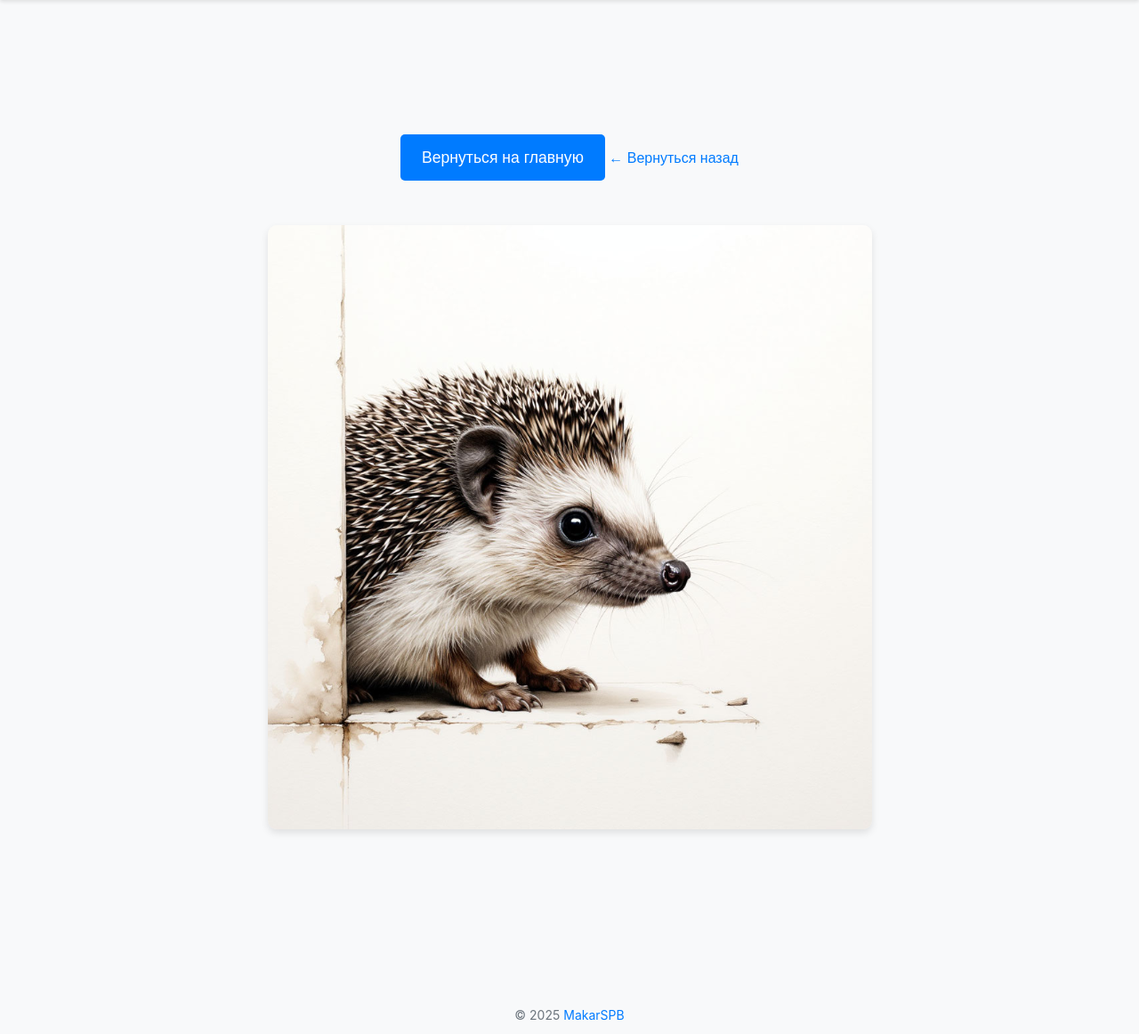
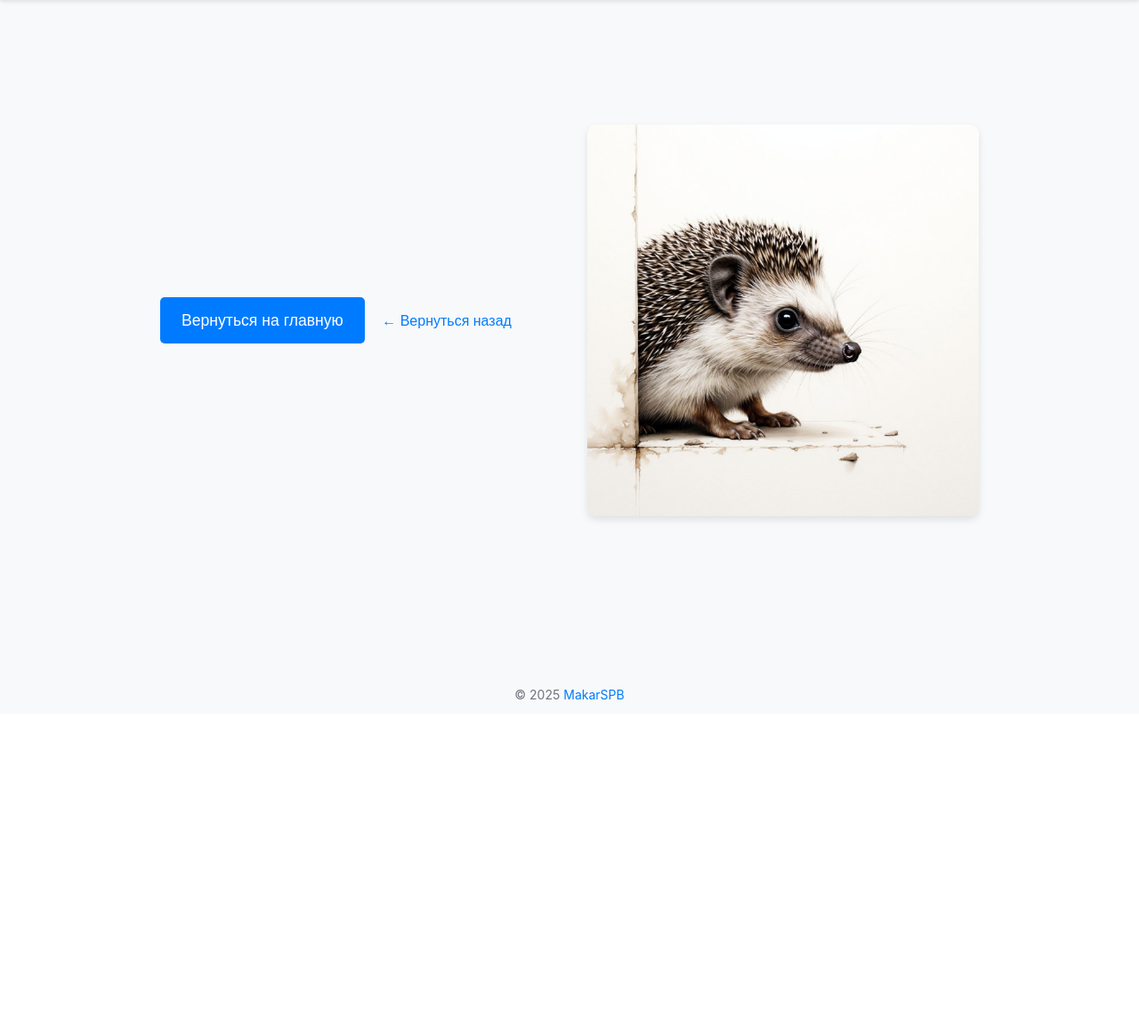
Before and after one commit to MakarSPB/iptv-manager, a FastAPI app: template templates/error.html in a window 1280 px wide. Shown: the part 56-1218 px from the top of the page at 89% size. After the commit the page ends 843 px from the top, so only its background shows below. Run offline with FastAPI, Linux system fonts and the light colour scheme; the template is opened without the code that fills it, so the values that code supplies are empty.

Commit message:
страница ошибок

```diff
--- a/templates/error.html
+++ b/templates/error.html
@@ -6,17 +6,34 @@
     <link rel="stylesheet" href="/static/style.css">
     <style>
         .error-container {
-            text-align: center;
             padding: 50px 20px;
             margin: 50px auto;
-            max-width: 800px;
+            max-width: 1000px;
             font-family: Arial, sans-serif;
+            display: flex;
+            align-items: center;
+            justify-content: space-between;
+            flex-wrap: wrap;
+        }
+
+        .error-content {
+            flex: 1;
+            min-width: 300px;
+            padding: 20px;
+        }
+
+        .error-image-container {
+            flex: 1;
+            min-width: 300px;
+            padding: 20px;
+            display: flex;
+            justify-content: center;
+            align-items: center;
         }
 
         .error-image {
             max-width: 100%;
             height: auto;
-            margin: 20px 0;
             border-radius: 10px;
             box-shadow: 0 4px 8px rgba(0,0,0,0.1);
         }
@@ -24,18 +41,19 @@
         .error-title {
             color: {{ "#dc3545" if status_code.startswith('4') else "#ffc107" if status_code.startswith('5') else "#007bff" }};
             font-size: 3rem;
-            margin: 20px 0;
+            margin: 10px 0;
+            line-height: 1.2;
         }
 
         .error-message {
             color: #6c757d;
             font-size: 1.2rem;
-            margin: 20px 0;
+            margin: 15px 0;
             line-height: 1.6;
         }
 
         .error-actions {
-            margin: 30px 0;
+            margin: 20px 0;
         }
 
         .btn-home {
@@ -47,6 +65,7 @@
             border-radius: 5px;
             font-size: 1.1rem;
             transition: background-color 0.3s;
+            margin-right: 15px;
         }
 
         .btn-home:hover {
@@ -55,7 +74,6 @@
 
         .back-link {
             display: inline-block;
-            margin-top: 15px;
             color: #007bff;
             text-decoration: none;
         }
@@ -78,6 +96,7 @@
 
     <div class="container">
         <div class="error-container">
+            <div class="error-content">
                 <h1 class="error-title">{{ status_code }}</h1>
                 <h2>{{ title }}</h2>
                 <p class="error-message">
@@ -88,8 +107,11 @@
                     <a href="/" class="btn-home">Вернуться на главную</a>
                     <p class="back-link" onclick="history.back()">← Вернуться назад</p>
                 </div>
+            </div>
 
+            <div class="error-image-container">
                 <img src="/static/404.png" alt="Ошибка" class="error-image">
+            </div>
         </div>
     </div>
 
```
Lines whose indentation alone changed are shown as unchanged.
